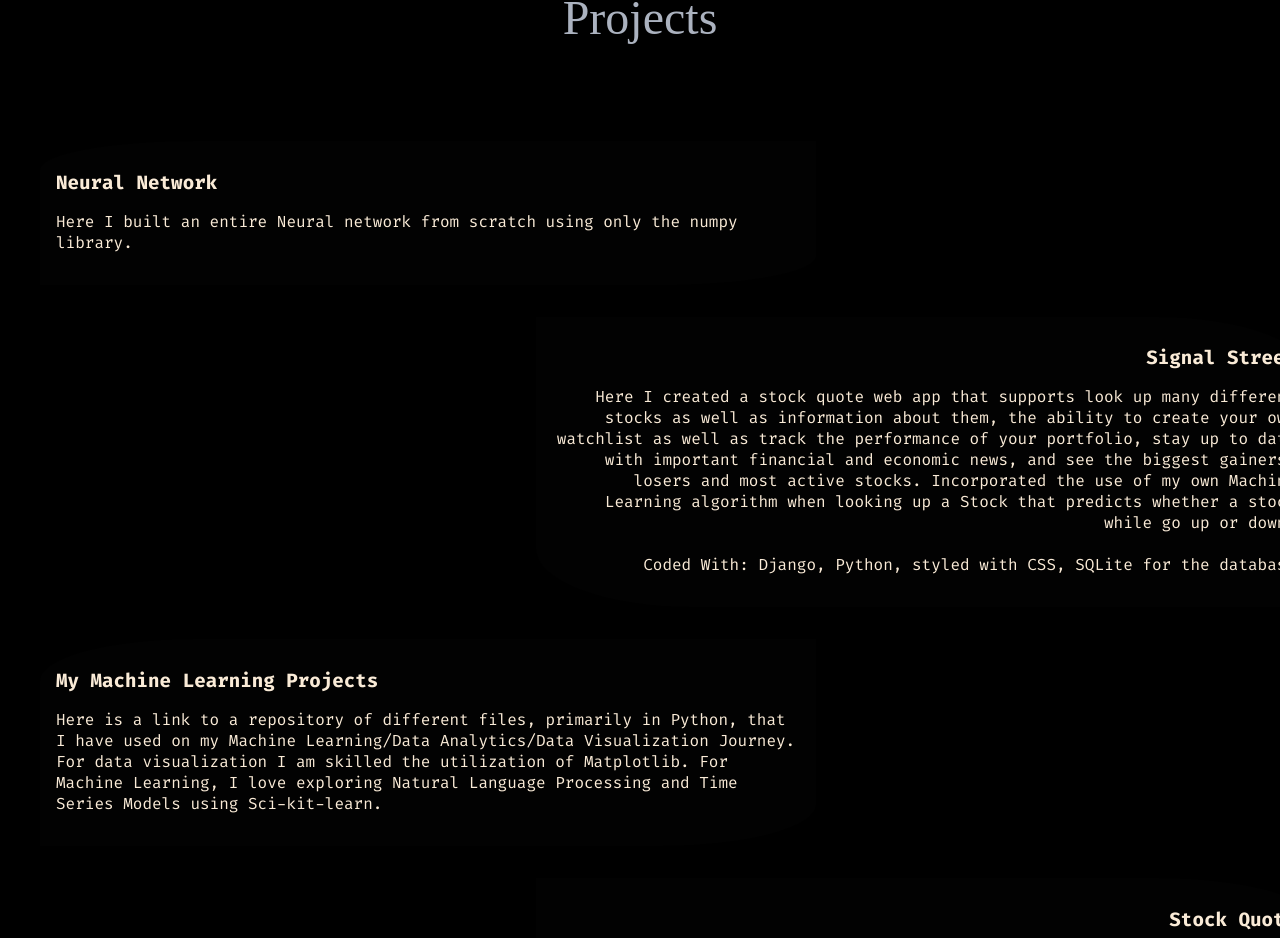
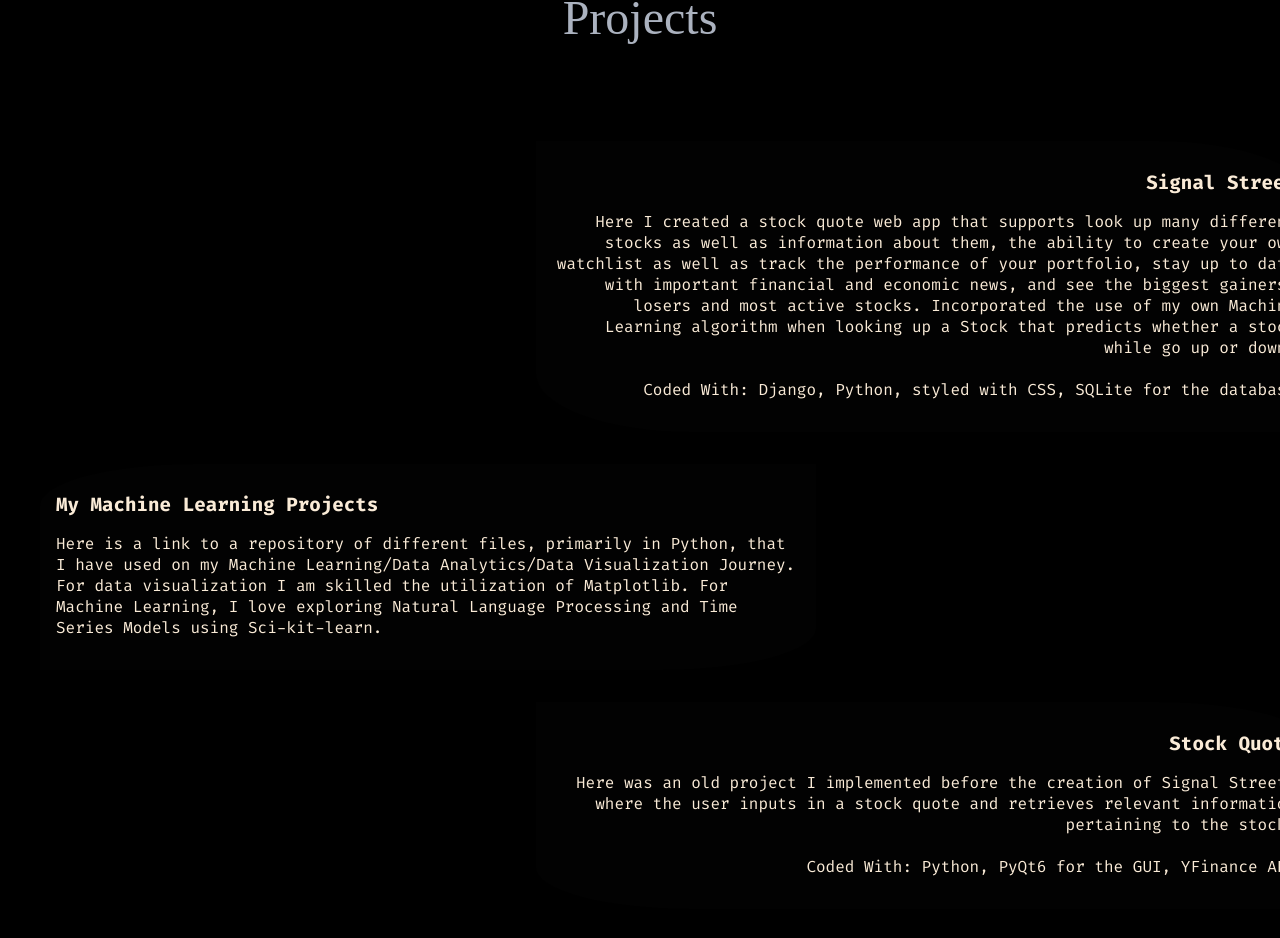
Before and after one commit to james04nesbitt/portfolio, a React (Create React App) app: page /alternate in a window 1280 px wide. Shown: the part 1495-2433 px from the top of the page. Built offline with nearby package versions, Linux system fonts and the light colour scheme.

Commit message:
removed broken link

```diff
--- a/src/components/projects.tsx
+++ b/src/components/projects.tsx
@@ -1,17 +1,9 @@
 import InViewElement from "./inview";
-import { Link } from 'react-router-dom';
 const Projects = () => (
     <div className="projects">
         <h2 className="tp">Projects</h2>
         <ul>
-        <InViewElement>
-                <li><Link to='/neural_network/'>
-                    <div className="project left"><h1>Neural Network</h1>
-                        <p className="info">Here I built an entire Neural network from scratch using only the numpy library.</p>
-                    </div></Link>
 
-                </li>
-            </InViewElement>
             <InViewElement>
                 <li><a href='https://github.com/james04nesbitt/Signal_Street'><div className="project right">
                     <h1>Signal Street</h1>
```
